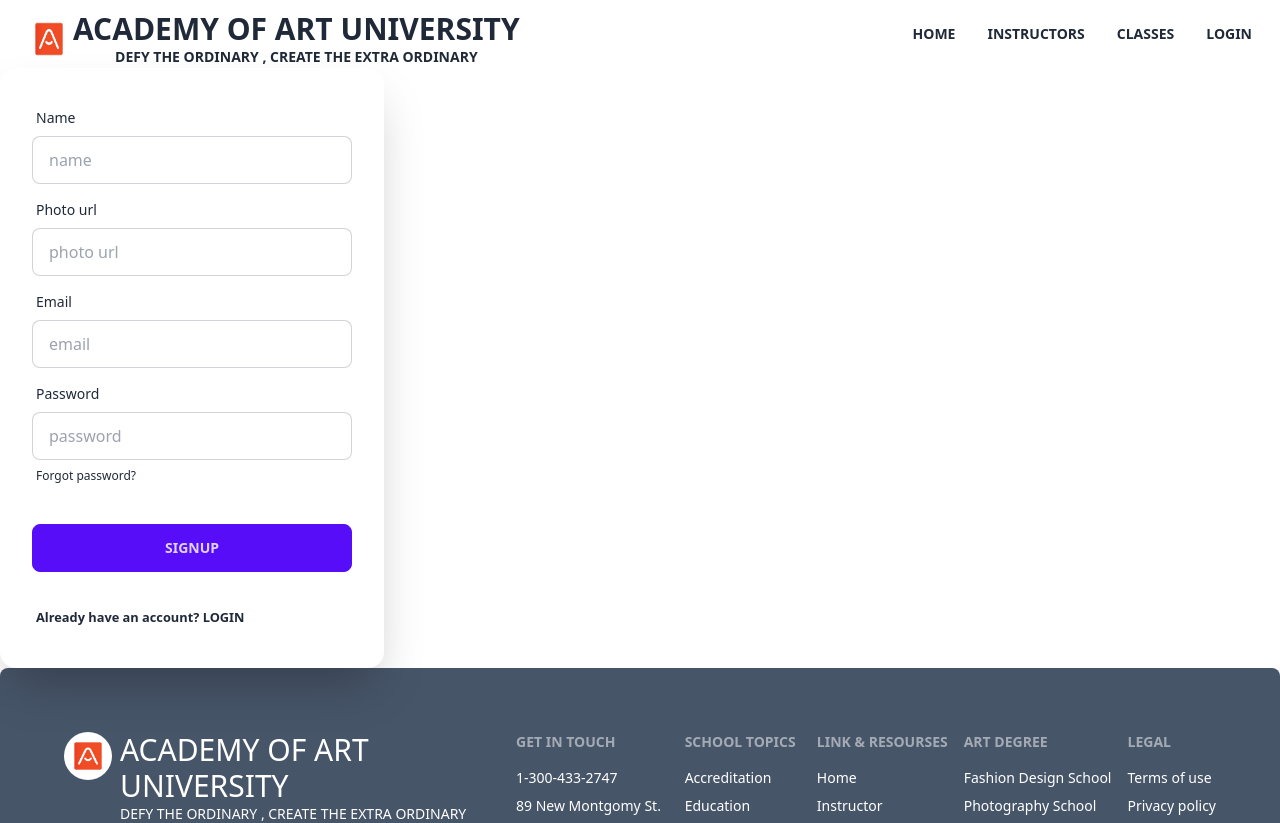
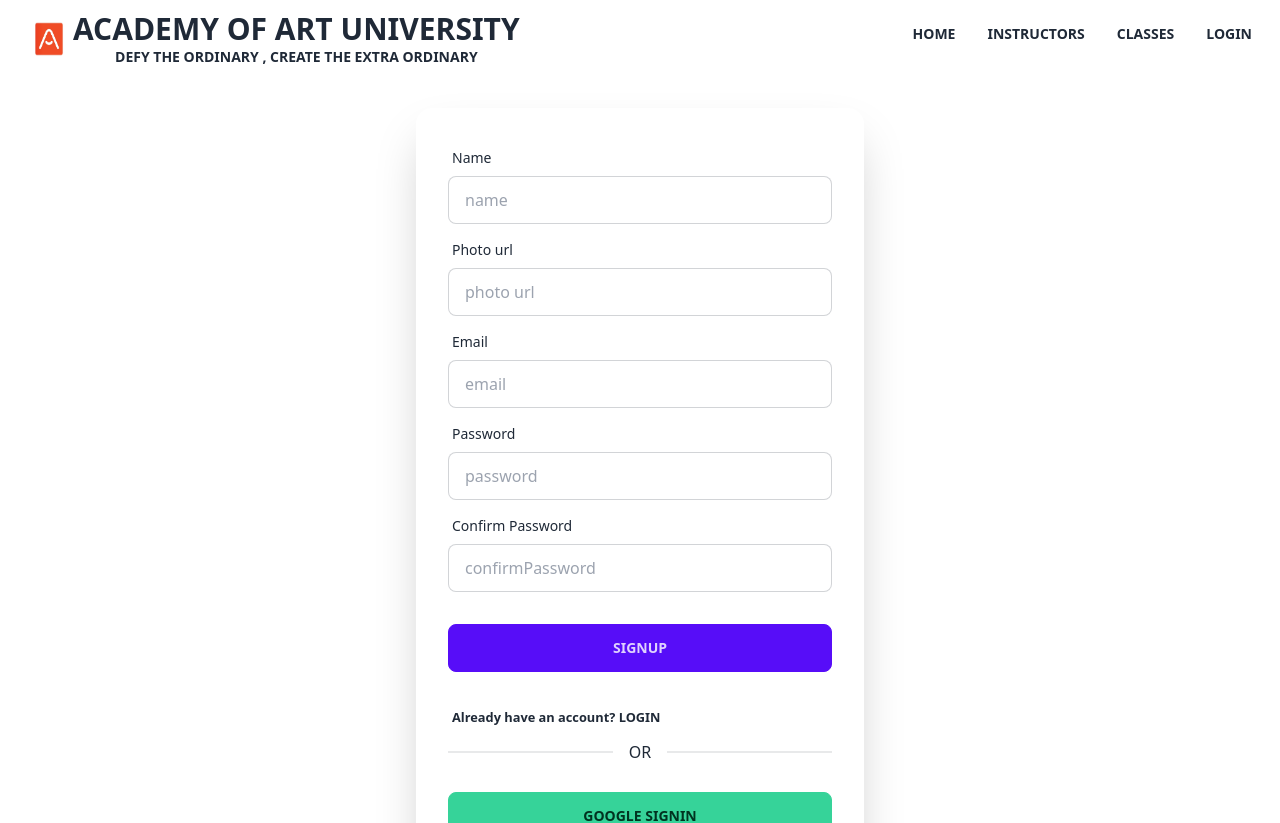
Before and after one commit to joynalabedin05/b712-summer-camp-client, a React (Vite) app: page /signup in a window 1280 px wide. Shown: the top 823 px of the page. Built offline with nearby package versions, Linux system fonts and the light colour scheme.

Commit message:
signup page added

```diff
--- a/src/pages/Login/Login.jsx
+++ b/src/pages/Login/Login.jsx
@@ -9,7 +9,7 @@ const Login = () => {
     }
     return (
         <div className="">
-            <div className="card flex-shrink-0 w-full max-w-sm shadow-2xl bg-base-100 pb-10">
+            <div className="card flex-shrink-0 w-full max-w-md shadow-2xl bg-base-100 pb-10 mx-auto my-10">
                 <form onSubmit={handleSubmit(onSubmit)} className="card-body">
                     <div className="form-control">
                         <label className="label">
@@ -33,6 +33,8 @@ const Login = () => {
                     </div>
                 </form>
                 <p className='ml-9 font-bold'><small>Do not have any account?   <Link to='/signup'>Signup</Link> </small></p>
+                <div className="divider mx-8">OR</div>
+                <button className="btn btn-success mx-8 mt-4 ">GOOGLE SIGNIN</button>
 
             </div>
         </div>
--- a/src/pages/Signup/Signup.jsx
+++ b/src/pages/Signup/Signup.jsx
@@ -7,8 +7,8 @@ const Signup = () => {
         console.log(data);
     }
     return (
-        <div className="">
-            <div className="card flex-shrink-0 w-full max-w-sm shadow-2xl bg-base-100 pb-10">
+
+            <div className="card flex-shrink-0 w-full max-w-md shadow-2xl bg-base-100 my-10 mx-auto pb-8">
                 <form onSubmit={handleSubmit(onSubmit)} className="card-body">
                     <div className="form-control">
                         <label className="label">
@@ -38,26 +38,34 @@ const Signup = () => {
                         <input type="password" {...register("password", {
                             required: true,
                             minLength: 6,
-                            maxLength: 20,
-                            pattern: /(?=.*[A-Z])(?=.*[!@#$&*])(?=.*[0-9])(?=.*[a-z])/
+                            pattern: /(?=.*[A-Z])(?=.*[!@#$&*])(?=.*[0-9])/
                         })} name="password" placeholder="password" className="input input-bordered" />
                         {errors.password?.type === 'required' && <p>password is required</p>}
                         {errors.password?.type === 'minLength' && <p>password must be 6 character is required</p>}
-                        {errors.password?.type === 'maxLength' && <p>password must be less than 20 character is required</p>}
-                        {errors.password?.type === 'pattern' && <p>password must be one uppercase, one lowercase, one number, one special character</p>}
+                        {errors.password?.type === 'pattern' && <p>password must be one uppercase, six characters & one special character</p>}
+                    </div>
+                    <div className="form-control">
                         <label className="label">
-                            <a href="#" className="label-text-alt link link-hover">Forgot password?</a>
+                            <span className="label-text">Confirm Password</span>
                         </label>
+                        <input type="password" {...register("confirmPassword", {
+                            required: true,
+                            minLength: 6,
+                            pattern: /(?=.*[A-Z])(?=.*[!@#$&*])(?=.*[0-9])/
+                        })} name="confirmPassword" placeholder="confirmPassword" className="input input-bordered" />
+                        {errors.confirmPassword?.type === 'required' && <p>password is required</p>}
+                        {errors.confirmPassword?.type === 'minLength' && <p>password must be 6 character is required</p>}
+                        {errors.confirmPassword?.type === 'pattern' && <p>password must be one uppercase, six characters & one special character</p>}
                     </div>
                     <div className="form-control mt-6">
                         <input type="submit" className="btn btn-primary" value="Signup" />
                     </div>
                 </form>
                 <p className='ml-9 font-bold'><small>Already have an account?   <Link to='/login'>LOGIN</Link> </small></p>
+                <div className="divider mx-8">OR</div>
+                <button className="btn btn-success mx-8 mt-4 ">GOOGLE SIGNIN</button>
 
             </div>
-
-        </div>
     );
 };
 
--- /dev/null
+++ b/src/provider/AuthProvider.jsx
@@ -0,0 +1,11 @@
+
+
+const AuthProvider = () => {
+    return (
+        <div>
+
+        </div>
+    );
+};
+
+export default AuthProvider;
```
